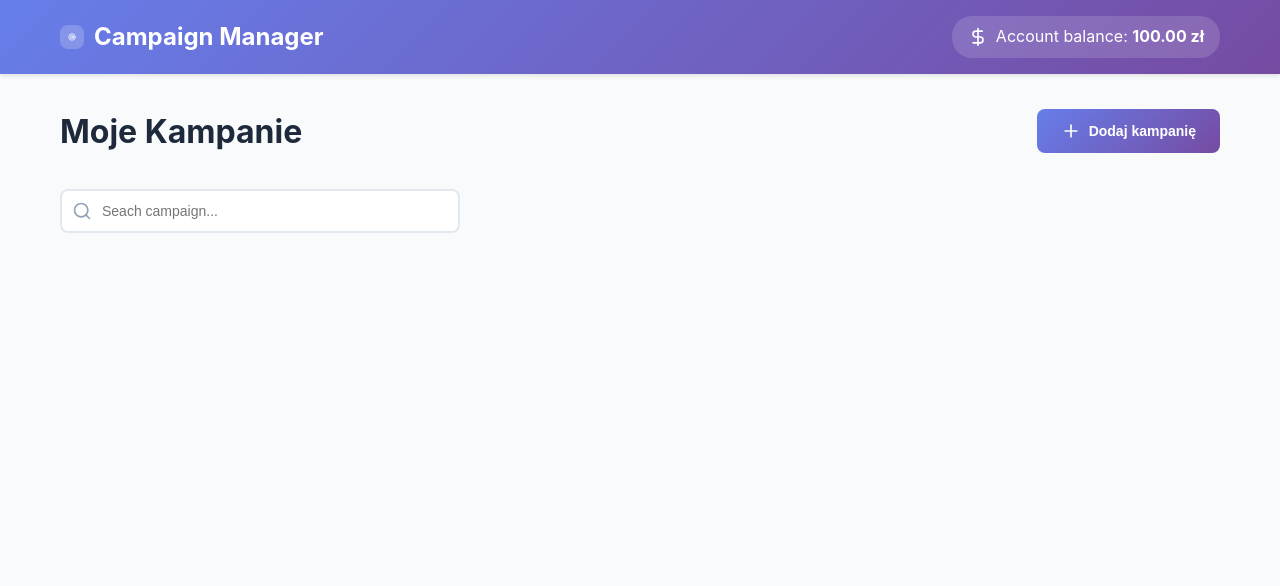
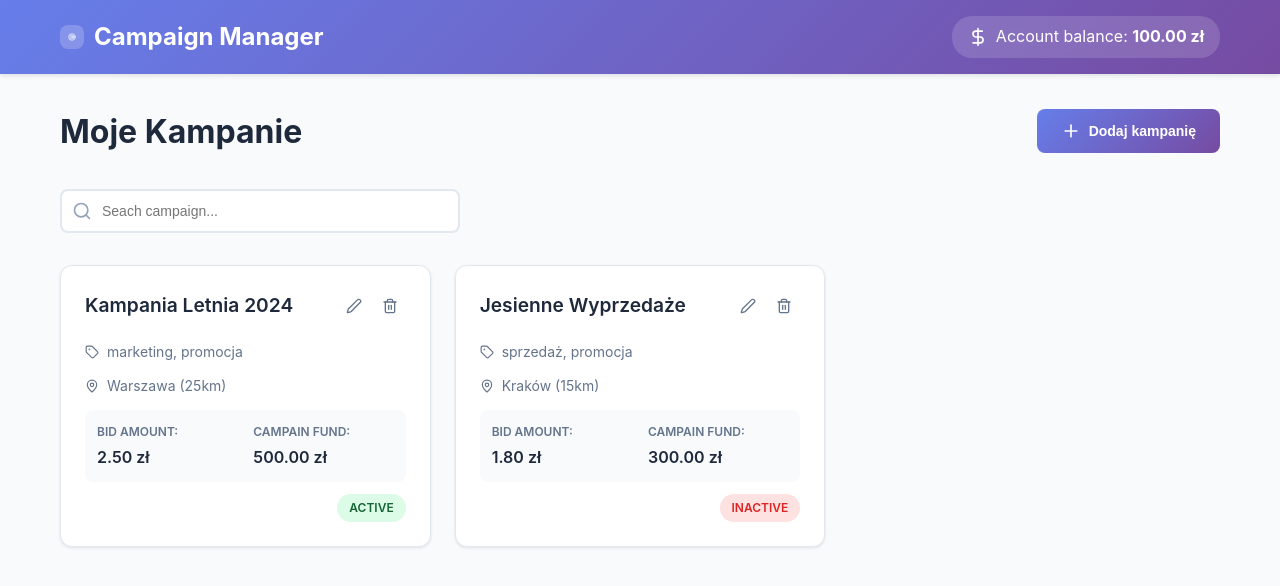
Before and after one commit to szymonbogdal/campaign-crud-app, a React (Vite) app: page / in a window 1280 px wide. Shown: the top 586 px of the page. Built offline with nearby package versions, Linux system fonts and the light colour scheme.

Commit message:
Displyed filtered campaigns

```diff
--- a/src/App.jsx
+++ b/src/App.jsx
@@ -2,6 +2,7 @@ import { useState, useMemo } from "react";
 import { Plus } from "lucide-react";
 import Header from "./components/Header/Header";
 import SearchBar from "./components/SearchBar/SearchBar";
+import CampaignList from "./components/Campaigns/CampaignList";
 import "./App.css";
 
 import { INITIAL_CAMPAIGNS } from "./data/mockData";
@@ -27,8 +28,6 @@ function App() {
         );
     }, [campaigns, searchTerm]);
 
-    console.log(filteredCampaigns);
-
     return (
         <div className="app">
             <Header accountBalance={100} />
@@ -45,6 +44,12 @@ function App() {
                         searchTerm={searchTerm}
                         onSearchChange={setSearchTerm}
                     />
+                    <CampaignList
+                        campaigns={filteredCampaigns}
+                        isSearch={searchTerm.trim()}
+                        onEdit={(id) => console.log(`Edit campaign ${id}`)}
+                        onDelete={(id) => console.log(`Delete campaign ${id}`)}
+                    />
                 </div>
             </main>
         </div>
```
